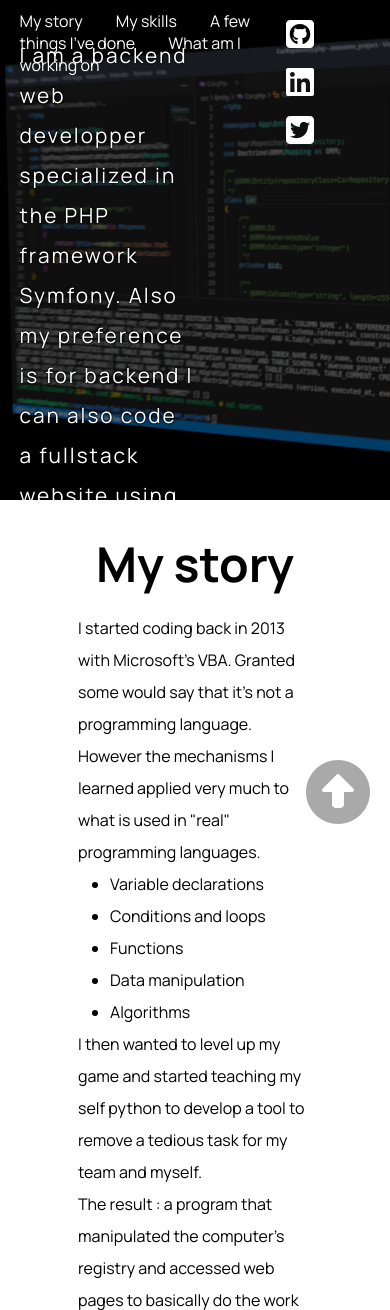
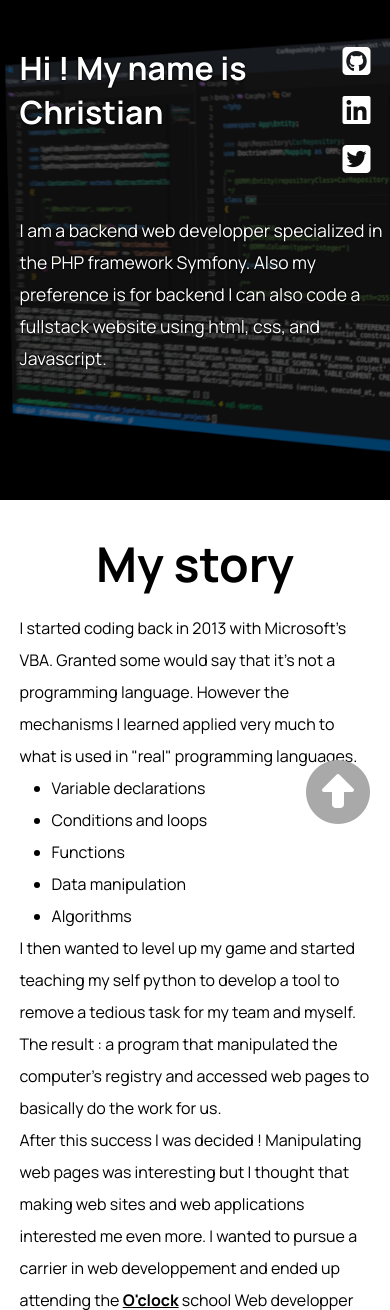
Before and after one commit to Christian-de-MERONA/coding-chris.github.io, a PHP site: page / in a window 390 px wide. Shown: the top 1310 px of the page. Run offline with PHP 8.4, Linux system fonts and the light colour scheme; some libraries are stand-ins or nearby versions.

Commit message:
responsive ok

```diff
--- a/css/style.css
+++ b/css/style.css
@@ -35,10 +35,10 @@ body{
     min-height: 500px;
 }
 
-.header__title{
+/* .header__title{
     font-size: 3rem;
     letter-spacing: 6px;
-}
+} */
 
 .header__title,
 .header__subtitle{
@@ -49,10 +49,9 @@ body{
 }
 
 .header__subtitle{
-    width: 50%;
-    font-size: 1.3rem;
-    line-height: 2.5rem;
-    letter-spacing: 2px;
+    width: 100%;
+    font-size: 1.1rem;
+    line-height: 2rem;
 }
 
 .navbar{
@@ -69,6 +68,7 @@ body{
 .navbar__item {
     font-size: 1rem;
     color: white;
+    padding-bottom: 1rem;
 }
 
 .navigation__link{
@@ -77,6 +77,14 @@ body{
     text-decoration: none;
 
 }
+
+.sm-links{
+    padding-top: 10%;
+    display: flex;
+    flex-direction: column;
+}
+
+
 .navigation__link:hover{
     text-decoration: underline;
 }
@@ -103,7 +111,11 @@ body{
 .navbar__item > .fab {
     font-size: 2rem;
     color: white;
-    padding: 0.5rem 2rem;
+    /* padding: 0.5rem 2rem; */
+}
+
+.navigation{
+    visibility: hidden;
 }
 
 /* icon colors*/
@@ -159,7 +171,8 @@ body{
 
 /* main */
 .main {
-    margin: 0 20% 0 20%;
+    margin: auto 5%;
+    max-width: 900px;
 }
 
 .section{
@@ -221,6 +234,7 @@ body{
     display: flex;
     flex-direction: column;
     justify-content: space-between;
+
 }
 
 .project-card__title{
@@ -264,7 +278,7 @@ body{
 
 #done-projects__list{
     display: flex;
-    justify-content: space-between;
+    justify-content: center;
     align-items: center;
     flex-wrap: wrap;
 }
@@ -280,8 +294,73 @@ body{
     width: auto;
 }
 
-@media (min-width:425px){
-    .list-hidden > .skill__icon{
-        font-size: 4rem;
+@media (min-width:390px){
+    .header__title{
+        width: 80%;
     }
 }
+
+@media (min-width:500px){
+    .navigation{
+        visibility: visible;
+        font-size: 0.9rem;
+    }
+
+    .navigation__link{
+        padding-right: 7px;
+    }
+
+    .sm-links{
+        padding-top: 0;
+    }
+}
+
+@media (min-width:768px){
+    .header__title{
+        font-size: 2rem;
+        letter-spacing: 2px;
+        margin-top: 4rem;
+    }
+
+    .header__subtitle{
+        width: 50%;
+        font-size: 1.3rem;
+        line-height: 2.5rem;
+        letter-spacing: 2px;
+    }
+
+    /* nav bar */
+    .navbar__item > .fab {
+        font-size: 2rem;
+        color: white;
+        padding: 0.5rem 2rem;
+    }
+
+    .sm-links{
+        flex-direction: row;
+    }
+
+    /* main */
+    .main {
+        margin: 0 auto;
+    }
+
+    #done-projects__list{
+        justify-content: space-between;
+    }
+
+}
+
+@media (min-width:1024px){
+    .header__title{
+        font-size: 3rem;
+        letter-spacing: 6px;
+    }
+
+    .navigation__link{
+        padding-right: 50px;
+        font-size: 1rem;
+    }
+
+
+}
--- a/index.html
+++ b/index.html
@@ -25,7 +25,7 @@
                 <div class="sm-links">
                     <a href="https://github.com/Christian-de-MERONA/" class="navbar__item" target="_blank"><i class="fab fa-github-square"></i></a>
                     <a href="https://www.linkedin.com/in/christian-de-merona-50802372" class="navbar__item" target="_blank"><i class="fab fa-linkedin"></i></a>
-                    <a href="https://twitter.com/Chris_deMerona" class="navbar__item" target="_blank"><i class="fab fa-twitter-square"></i></a>
+                    <a href="https://twitter.com/Chris_devBack" class="navbar__item" target="_blank"><i class="fab fa-twitter-square"></i></a>
                 </div>
             </nav>
             <img src="images/symfony_project_banner.png" class="header__background-image">
```
